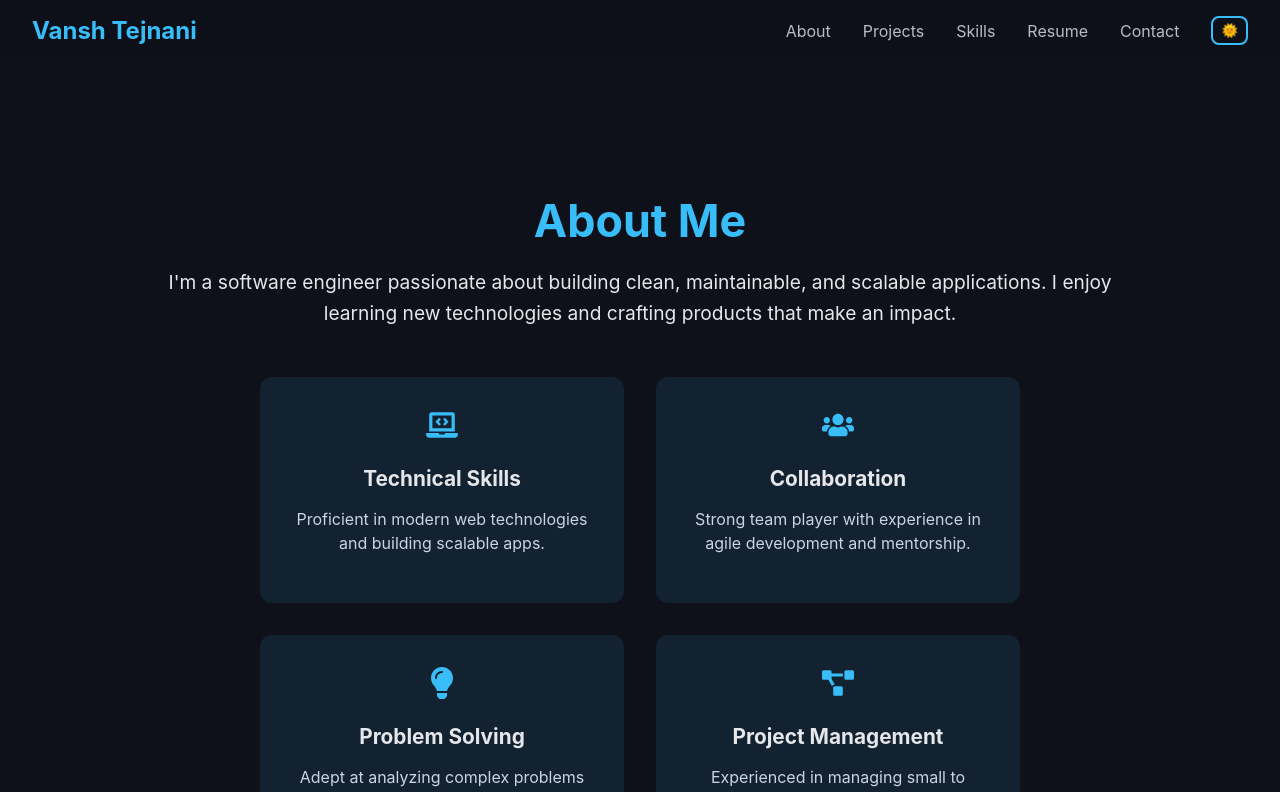
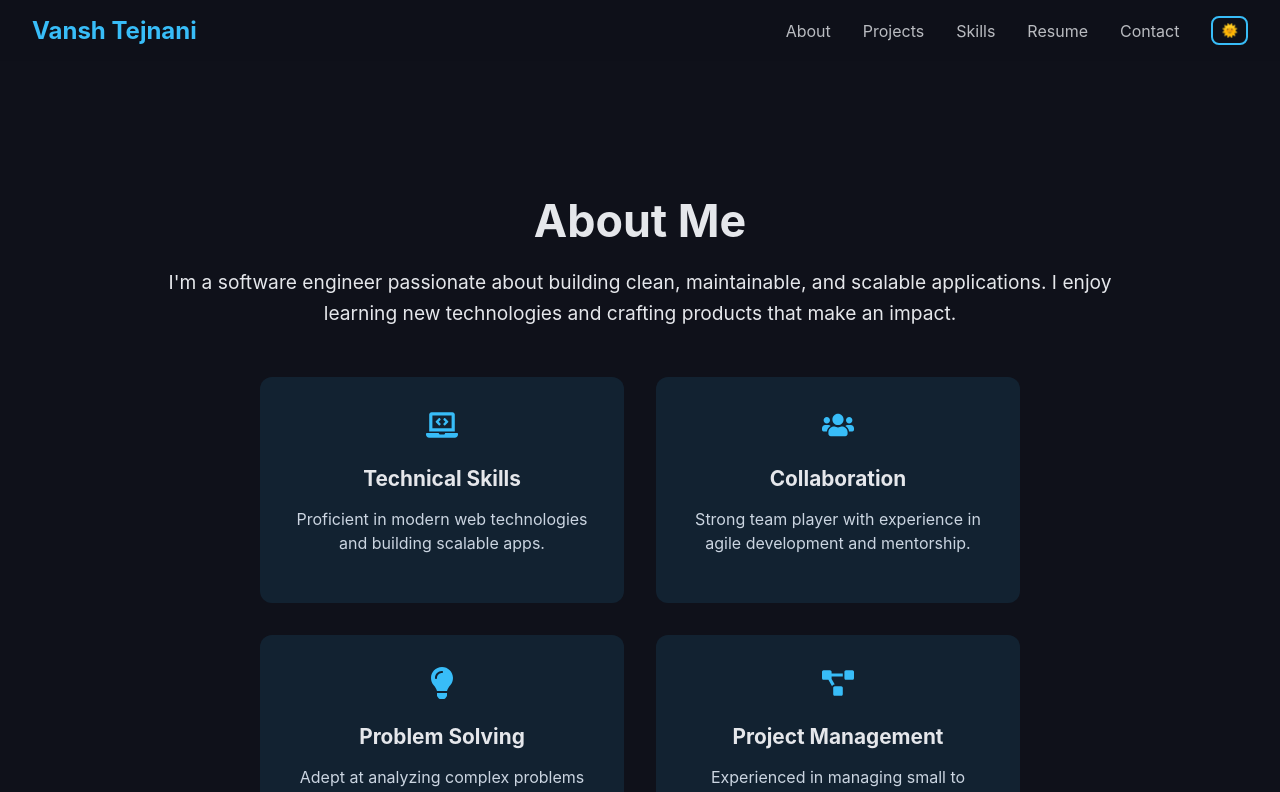
Before and after one commit to vansht04/portfolio, a Next.js app: page /about in a window 1280 px wide. Shown: the top 792 px of the page. Built offline with nearby package versions, Linux system fonts and the light colour scheme.

Commit message:
about me page title color display change

```diff
--- a/app/globals.css
+++ b/app/globals.css
@@ -287,7 +287,7 @@ body {
 .about-title {
   font-size: 2.8rem;
   margin-bottom: 1rem;
-  color: #38bdf8;
+  color: #e5e7eb;
 }
 
 .about-intro {
```
